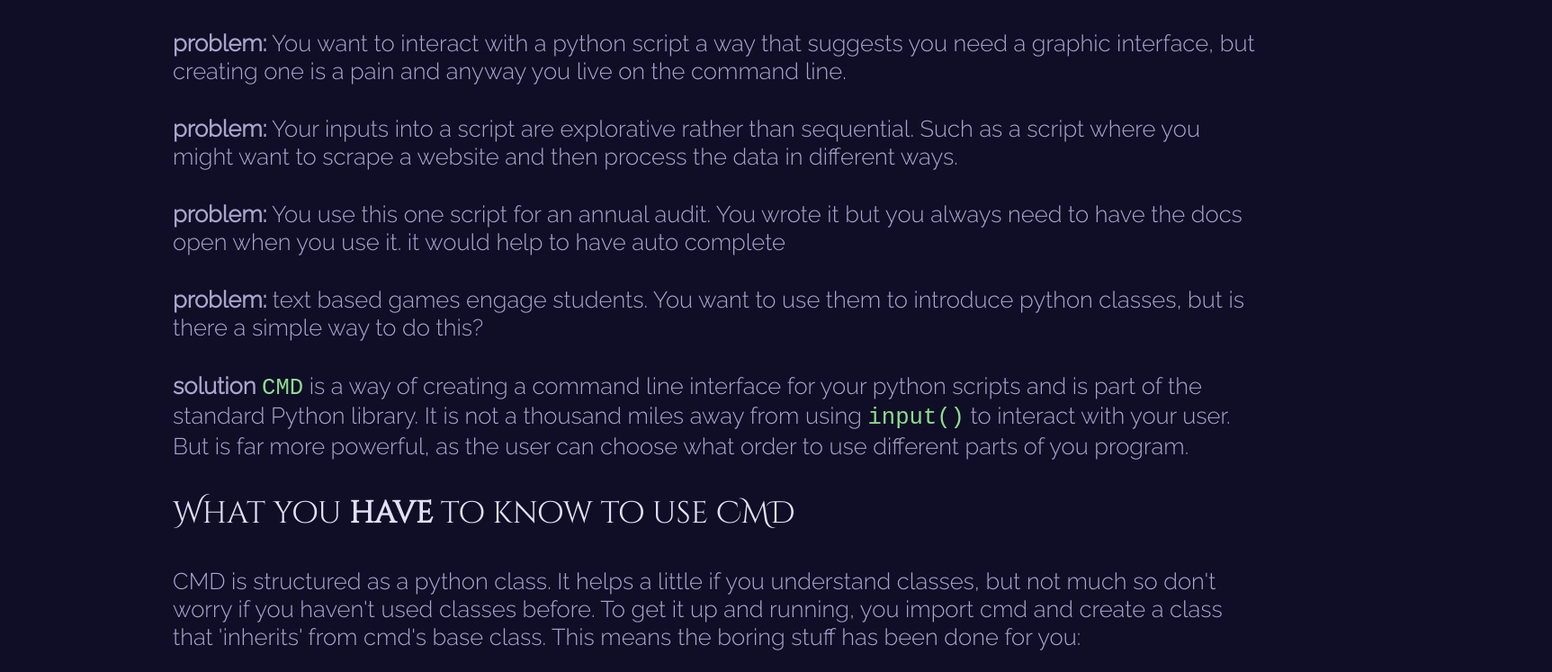
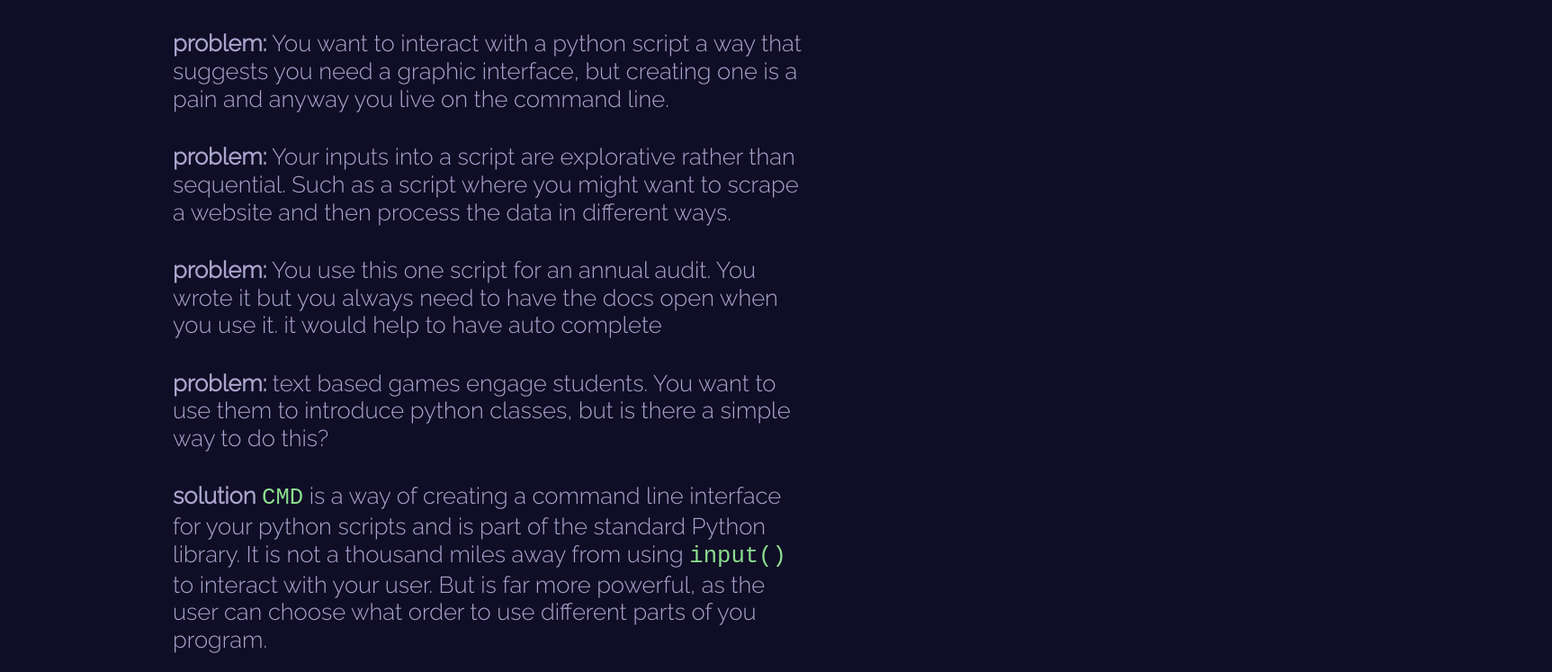
Before and after one commit to word-hoard/word-hoard.github.io, a plain HTML site: page Python/the_CMD_library.html in a window 1280 px wide. Shown: the part 370-1117 px from the top of the page at 90% size, 1725 px wide, since content can reach past the window. Drawn offline with Linux system fonts and the light colour scheme.

Commit message:
'fixed' article width

```diff
--- a/css/layout-blog.css
+++ b/css/layout-blog.css
@@ -58,7 +58,7 @@ header .logo {
 main {
     grid-row: 2 / 3;
     display: grid;
-    grid-template-columns: 10vw 5vw auto 25vw;
+    grid-template-columns: 10vw 5vw 55vw 25vw;
     grid-template-rows: repeat(auto) ;
 }
 
```
